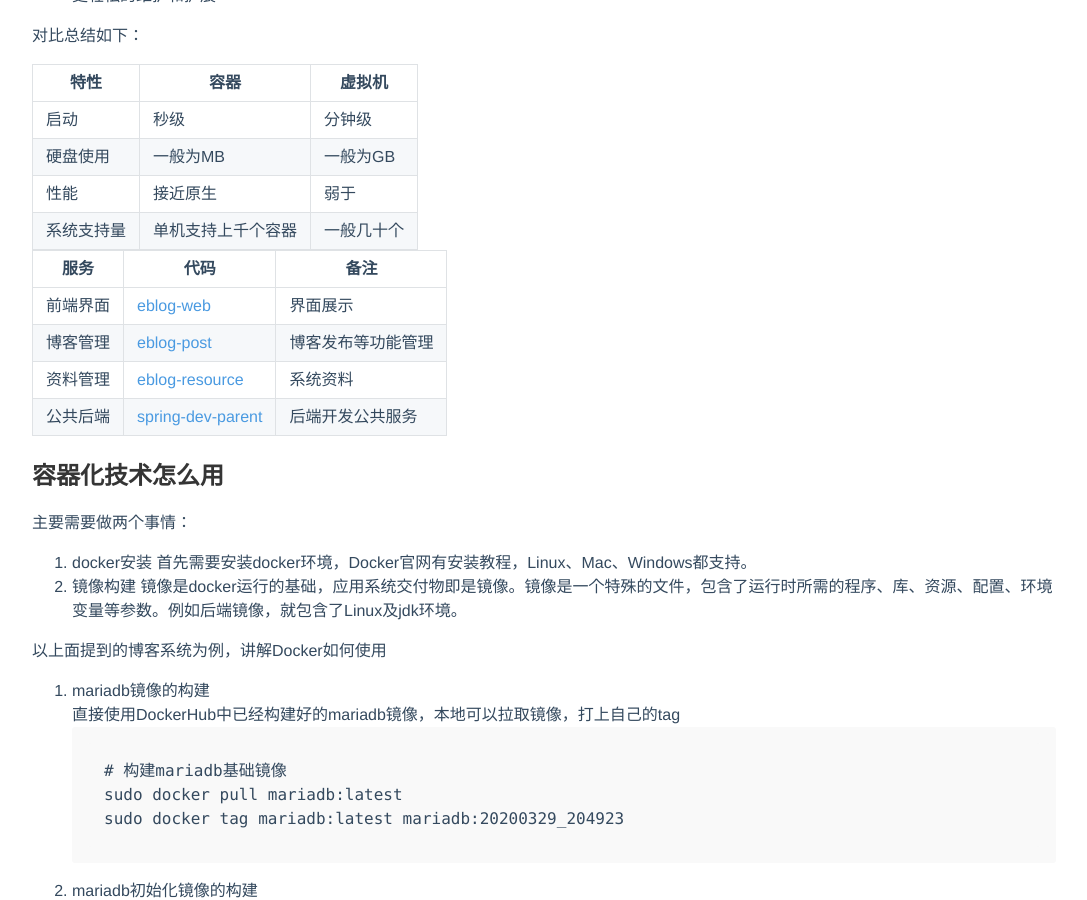
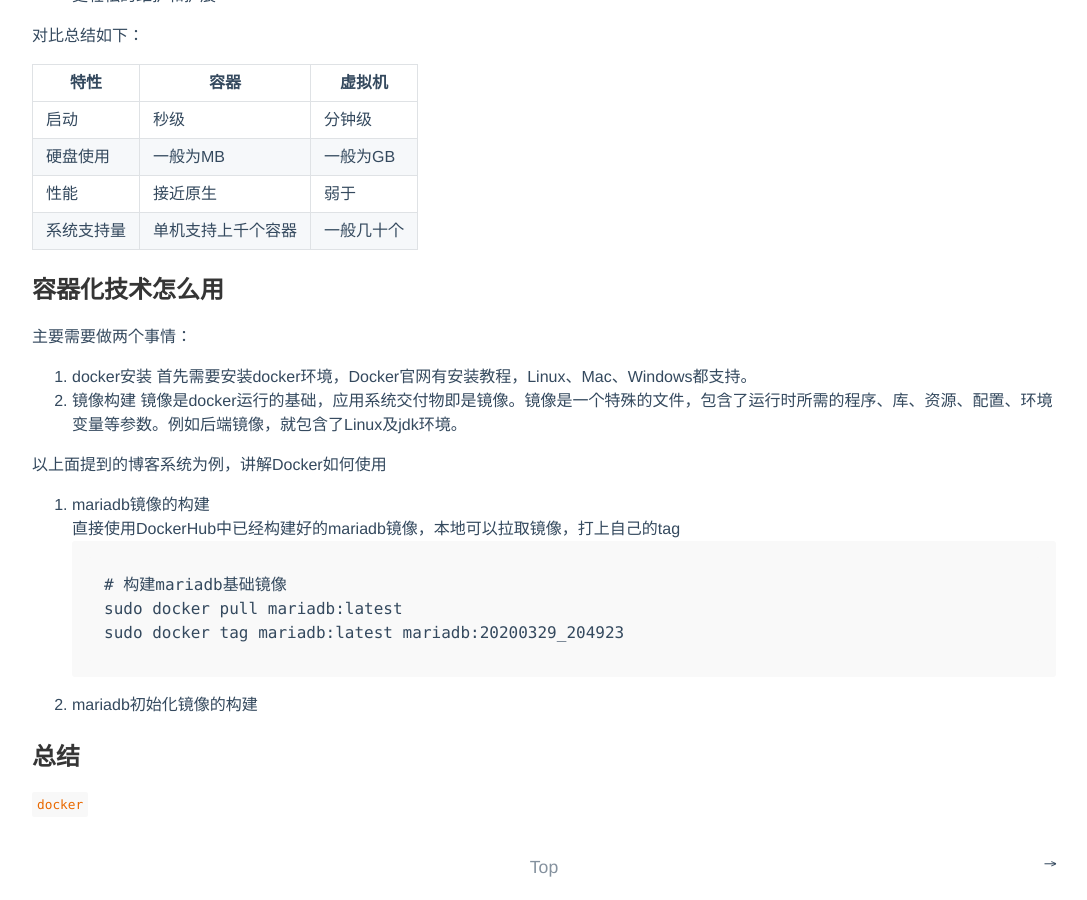
Before and after one commit to leanfish2011/leanfish2011.github.io, a Jekyll site: the page built from _posts/2023-05-03-容器化技术的使用和优缺点.md, in a window 1280 px wide and 900 px high, scrolled down 2351 px. Shown: the whole window, without its empty margins (96-1183 px from the left). Built offline with Jekyll 4.4.1, drawn with Linux system fonts in a browser that asks for light colours; comment, search, counter and statistics services are not loaded.

Commit message:
Update 2023-05-03-容器化技术的使用和优缺点.md

```diff
--- a/_posts/2023-05-03-容器化技术的使用和优缺点.md
+++ b/_posts/2023-05-03-容器化技术的使用和优缺点.md
@@ -64,14 +64,6 @@ Docker同传统的虚拟化技术相比，有以下优点：
 | 性能       | 接近原生         | 弱于      |
 | 系统支持量  | 单机支持上千个容器 | 一般几十个 |
 
-|  服务   | 代码  | 备注  |
-|  ----  | ----  | ----  |
-| 前端界面  | [eblog-web](https://github.com/leanfish2011/eblog-web) | 界面展示 |
-| 博客管理  | [eblog-post](https://github.com/leanfish2011/eblog-post) | 博客发布等功能管理 |
-| 资料管理  | [eblog-resource](https://github.com/leanfish2011/eblog-resource) | 系统资料 |
-| 公共后端  | [spring-dev-parent](https://github.com/leanfish2011/spring-dev-parent) | 后端开发公共服务 |
-
-
 ## 容器化技术怎么用
 主要需要做两个事情：
 1. docker安装
```
